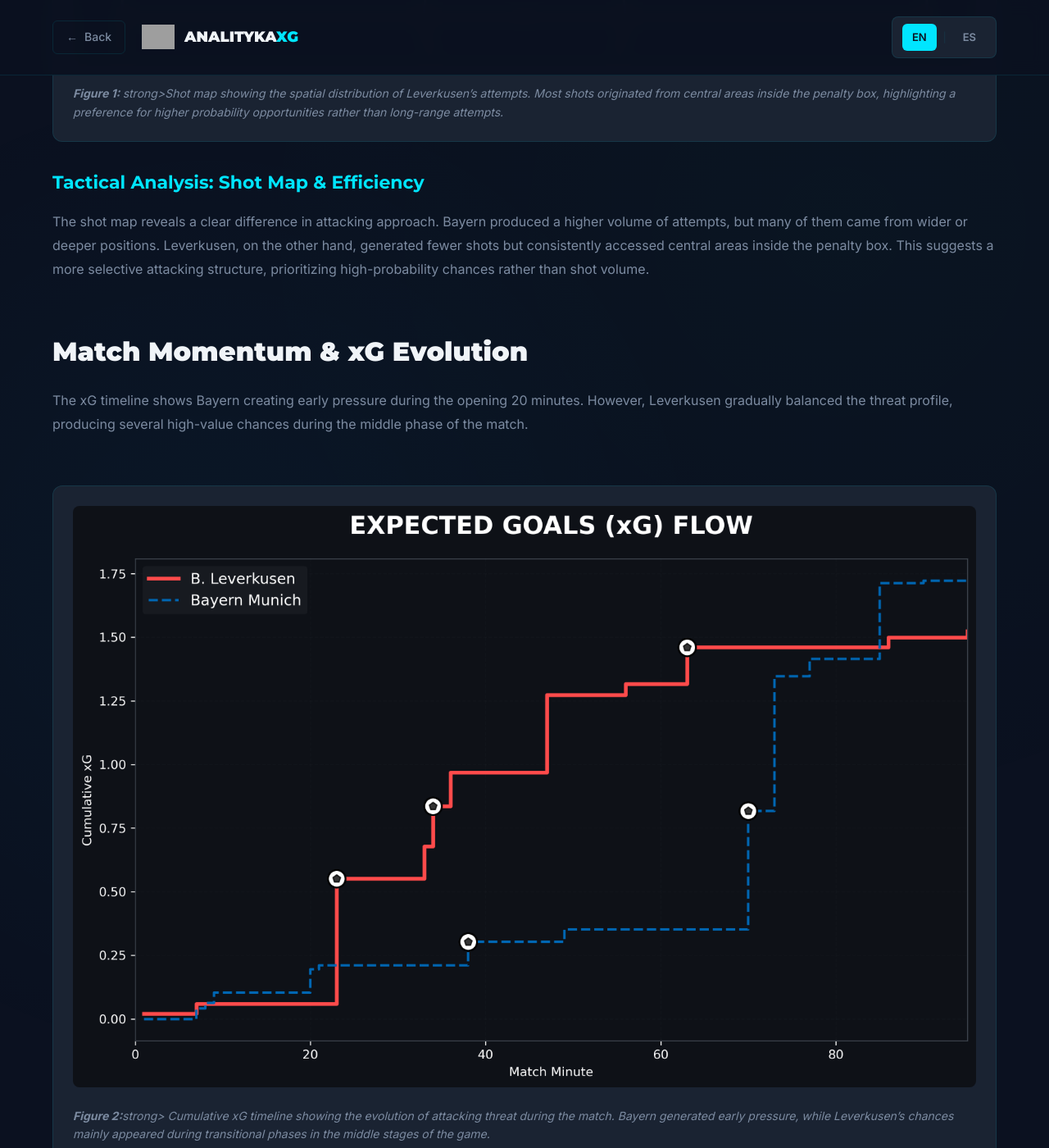
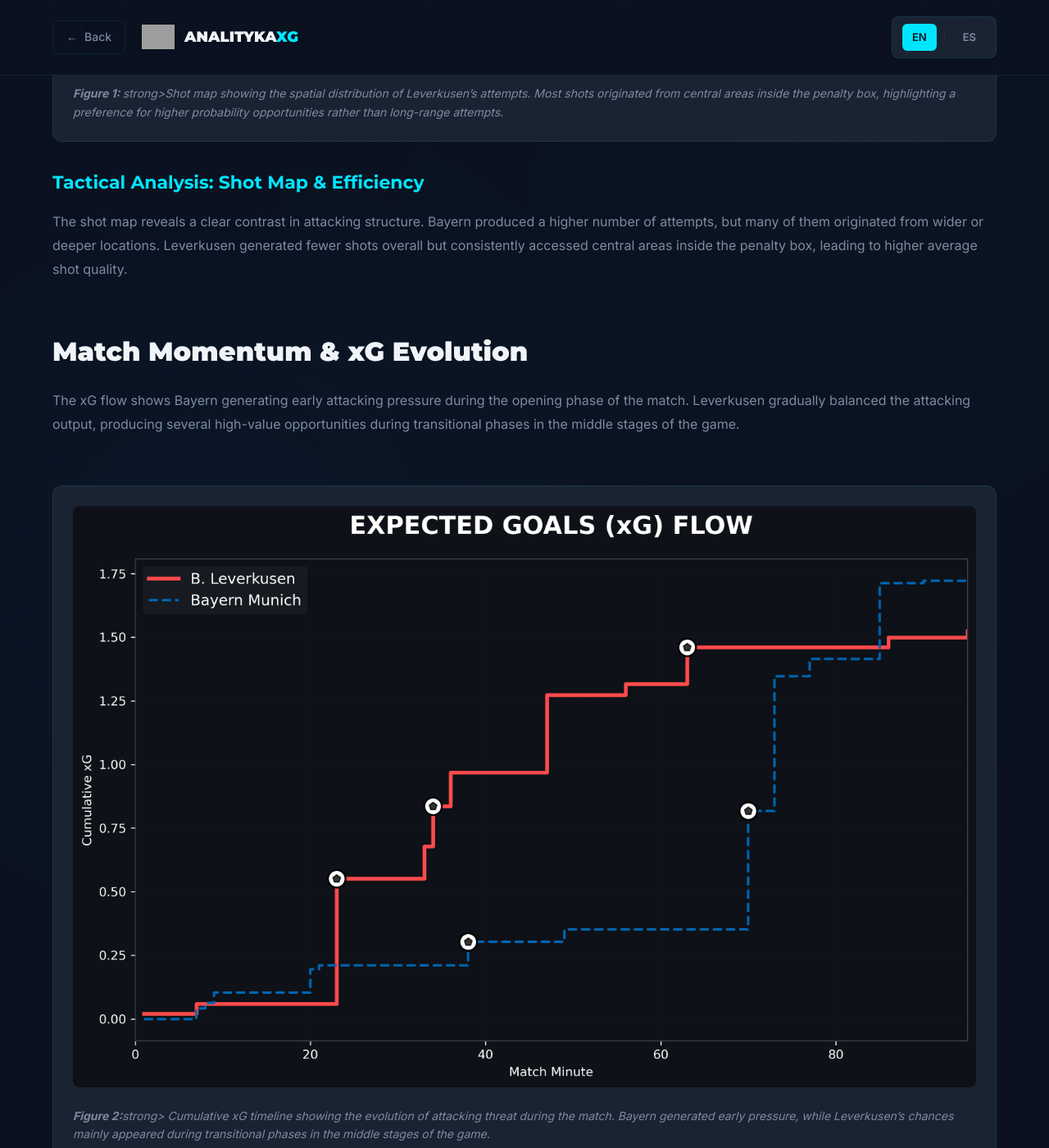
Before and after one commit to Fiallos77/analitykaXG, a Jekyll site: the page built from reports/BayerLeverkusenvsBayernMunich.md, in a window 1280 px wide and 1400 px high, scrolled down 2395 px. Shown: the whole window at 82% size. Built offline with Jekyll 4.4.1, drawn with Linux system fonts in a browser that asks for light colours; some of the changed text lies outside the part shown; grey boxes are pictures that could not be loaded.

Commit message:
Revise tactical analysis and insights in match report
Updated tactical analysis and insights for Bayer Leverkusen vs Bayern Munich match report, enhancing clarity and detail on shot quality and attacking structures.

```diff
--- a/reports/BayerLeverkusenvsBayernMunich.md
+++ b/reports/BayerLeverkusenvsBayernMunich.md
@@ -93,17 +93,16 @@ While Bayern controlled possession for long periods, Leverkusen relied on vertic
     <div class="content-section">
         <h3>Tactical Analysis: Shot Map & Efficiency</h3>
         <p>
-            The shot map reveals a clear difference in attacking approach.
-            Bayern produced a higher volume of attempts, but many of them came from wider or deeper positions. Leverkusen, on the other hand, generated fewer shots but consistently accessed central areas inside the penalty box.
-            This suggests a more selective attacking structure, prioritizing high-probability chances rather than shot volume.
+            The shot map reveals a clear contrast in attacking structure. Bayern produced a higher number of attempts, but many of them originated from wider or deeper locations.
+            Leverkusen generated fewer shots overall but consistently accessed central areas inside the penalty box, leading to higher average shot quality.
         </p>
     </div>
 <!-- Section 1: Match 2 -->
     <div class="content-section">
          <h2>Match Momentum & xG Evolution</h2>
          <p>
-             The xG timeline shows Bayern creating early pressure during the opening 20 minutes.
-             However, Leverkusen gradually balanced the threat profile, producing several high-value chances during the middle phase of the match.
+             The xG flow shows Bayern generating early attacking pressure during the opening phase of the match.
+             Leverkusen gradually balanced the attacking output, producing several high-value opportunities during transitional phases in the middle stages of the game.
         </p>
    </div>
  <!-- Visualization 2: XG -->
@@ -121,12 +120,12 @@ While Bayern controlled possession for long periods, Leverkusen relied on vertic
             Despite Bayern generating more attempts overall, Leverkusen consistently reached central shooting zones and created a similar level of expected goals through fewer but higher-quality chances.
         </p>
         <p>
-            <strong>Analyst Insight:</strong> Bayern generated higher shot volume, but many attempts came from wider or deeper positions.
-            Leverkusen created fewer chances but accessed central shooting zones more consistently.
+            <strong>Insight:</strong> Bayern produced more shots overall, but many attempts came from wider or deeper positions.
+            Leverkusen generated fewer attempts but reached central shooting zones more consistently, resulting in higher average shot quality.
         </p>
         <p>
-            <strong>Tactical Recommendation:</strong> Bayern’s build-up relies heavily on their central defenders to initiate progression.
-            Targeted pressure on the first build-up phase could force longer passes and reduce their ability to construct structured attacks.
+            <strong>Tactical Perspective:</strong> Bayern’s build-up often begins through their central defenders.
+            Applying targeted pressure during the first build-up phase could disrupt their progression and force longer passes, reducing their ability to construct structured attacks.
         </p>
     </div>
  <!-- Analyst's Note: Efficiency vs. Volume -->
```
